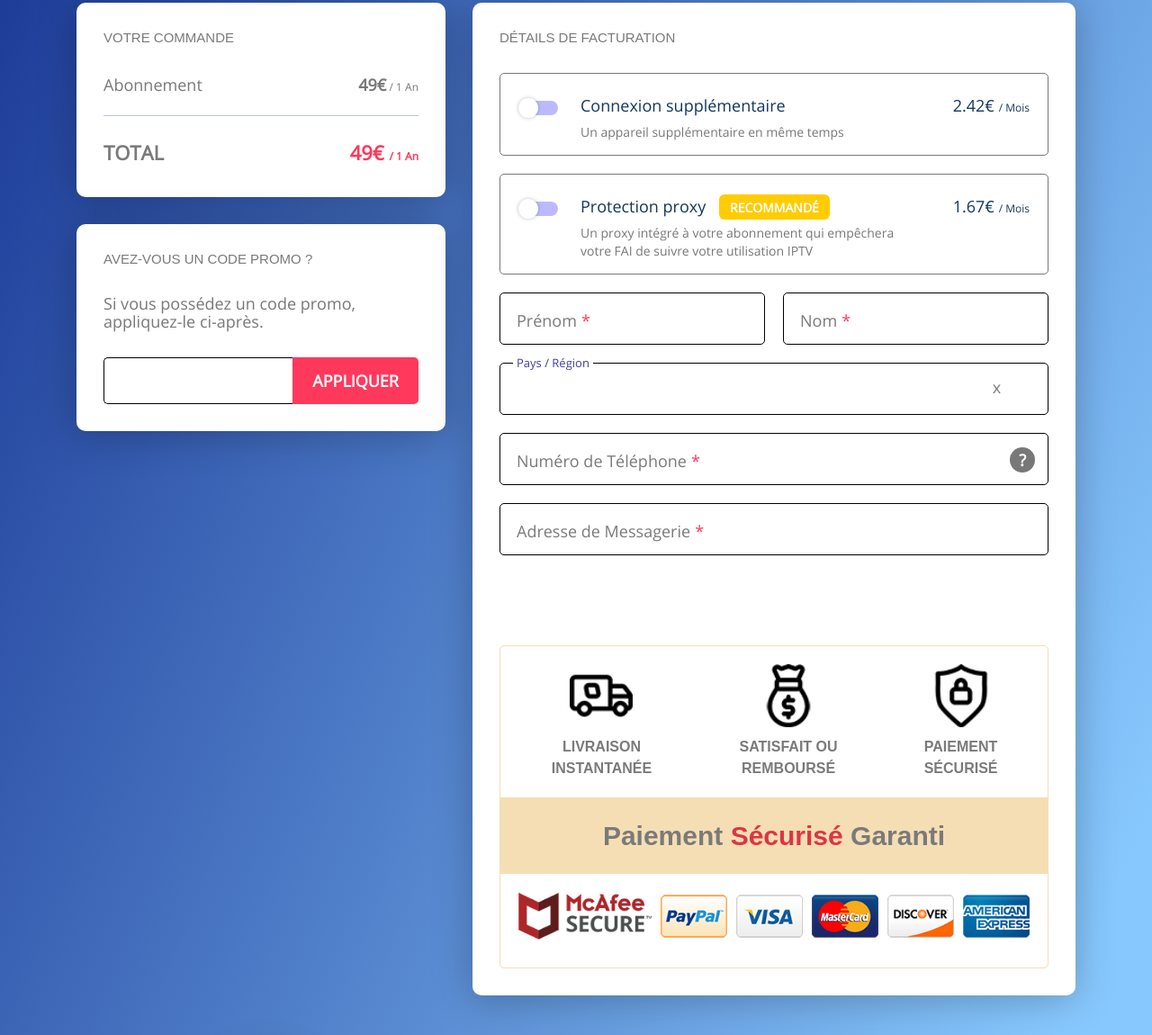
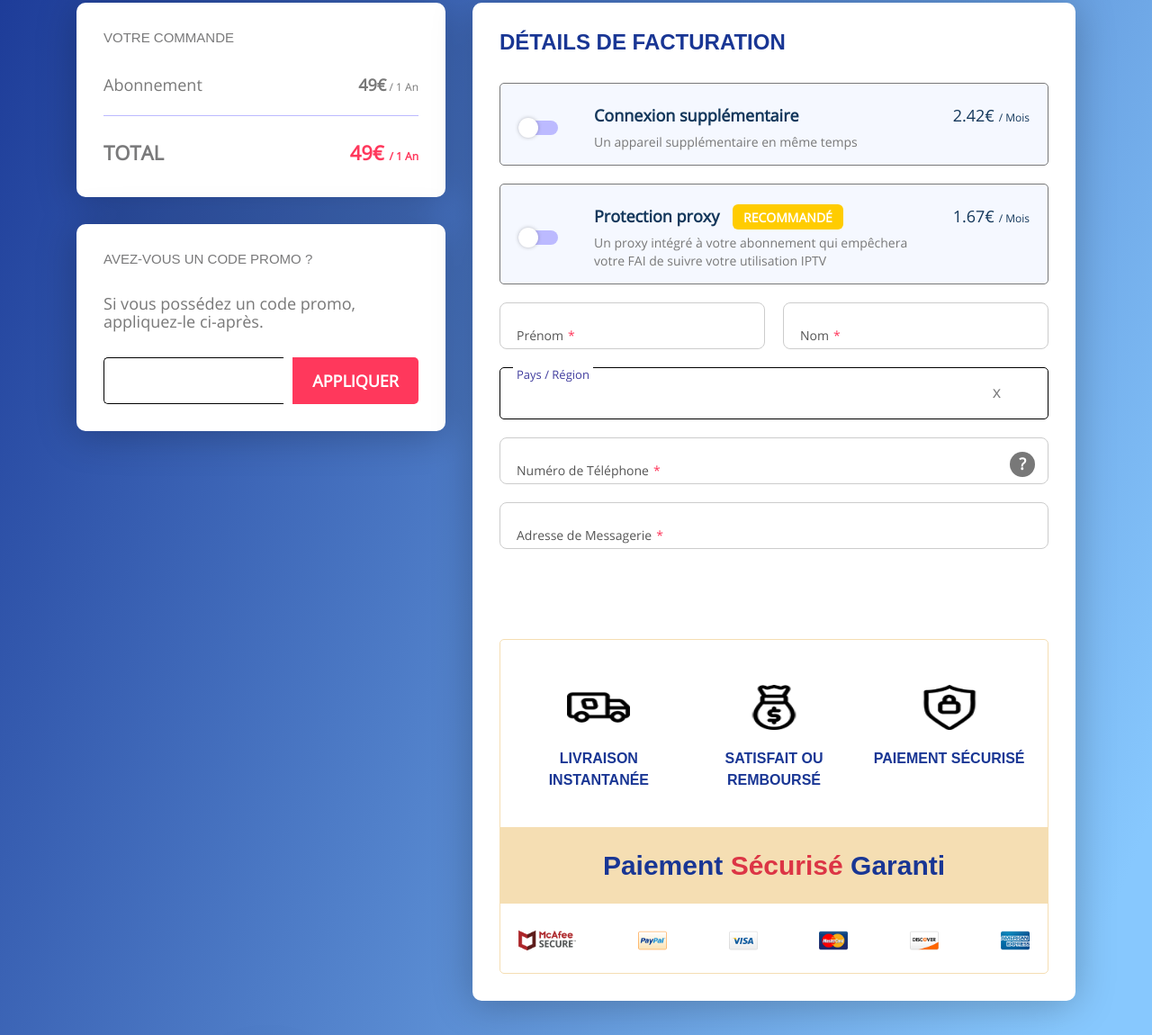
Before and after one commit to hajaramakran/zakaweb, a plain HTML site: page payment.html in a window 1280 px wide. Shown: the part 162-1312 px from the top of the page at 90% size. Drawn offline with Linux system fonts and the light colour scheme; a script that the page names is missing; a web font is replaced by a local one.

Commit message:
Update payment.html

```diff
--- a/payment.html
+++ b/payment.html
@@ -70,7 +70,163 @@
       }
     }
 
+<!-- Modern form style injection -->
 
+  .checkout-form {
+    background-color: #ffffff;
+    border-radius: 12px;
+    padding: 30px;
+    box-shadow: 0 4px 20px rgba(0, 0, 0, 0.1);
+  }
+
+  .checkout-form h4 {
+    font-size: 24px;
+    font-weight: bold;
+    margin-bottom: 25px;
+    color: #193694;
+  }
+
+  .input-control.required input.input,
+  .select-control select {
+    width: 100%;
+    padding: 12px 16px;
+    border: 1px solid #ccc;
+    border-radius: 8px;
+    font-size: 16px;
+    transition: border-color 0.3s;
+  }
+
+  .input-control.required input.input:focus,
+  .select-control select:focus {
+    border-color: #193694;
+    outline: none;
+  }
+
+  .input-control label,
+  .select-control label {
+    font-size: 14px;
+    margin-top: 8px;
+    display: inline-block;
+    color: #555;
+  }
+
+  .code-input-container {
+    display: flex;
+    gap: 10px;
+    margin-top: 15px;
+  }
+
+  .code-input-container .code-input {
+    flex-grow: 1;
+    padding: 10px 15px;
+    border: 1px solid #ccc;
+    border-radius: 8px;
+  }
+
+  .code-input-container .code-button {
+    background-color: #193694;
+    color: #fff;
+    border: none;
+    padding: 10px 20px;
+    border-radius: 8px;
+    cursor: pointer;
+    transition: background-color 0.3s;
+  }
+
+  .code-button:hover {
+    background-color: #1250aa;
+  }
+
+  .additional-feature {
+    background: #f5f8ff;
+    border: 1px solid #dce6f9;
+    border-radius: 10px;
+    padding: 15px;
+    margin-bottom: 15px;
+    display: flex;
+    gap: 15px;
+    align-items: center;
+  }
+
+  .checkbox-control input {
+    width: 20px;
+    height: 20px;
+    accent-color: #193694;
+  }
+
+  .feature-title {
+    font-weight: 600;
+    font-size: 16px;
+  }
+
+  .feature-description {
+    font-size: 14px;
+    color: #666;
+  }
+
+  .feature-price {
+    color: #e64a58;
+    font-weight: bold;
+    font-size: 14px;
+  }
+
+  .recommended {
+    background-color: #e64a58;
+    color: #fff;
+    font-size: 11px;
+    padding: 2px 6px;
+    margin-left: 6px;
+    border-radius: 6px;
+  }
+
+  .secure-payment .payment-title {
+    font-size: 22px;
+    font-weight: bold;
+    color: #193694;
+    margin-top: 20px;
+  }
+
+  .payment-icons {
+    display: flex;
+    gap: 15px;
+    margin-top: 15px;
+    justify-content: center;
+    flex-wrap: wrap;
+  }
+
+  .payment-icons .icon {
+    height: 32px;
+    transition: transform 0.3s;
+  }
+
+  .payment-icons .icon:hover {
+    transform: scale(1.1);
+  }
+
+  .payment-features {
+    display: flex;
+    justify-content: space-between;
+    gap: 20px;
+    flex-wrap: wrap;
+    margin-top: 30px;
+  }
+
+  .payment-features .item {
+    text-align: center;
+    flex: 1;
+    min-width: 150px;
+  }
+
+  .payment-features .item-icon {
+    height: 50px;
+    margin-bottom: 10px;
+  }
+
+  .payment-features .item-title {
+    font-size: 14px;
+    font-weight: 600;
+    color: #193694;
+  }
 
 </style>
 
```
